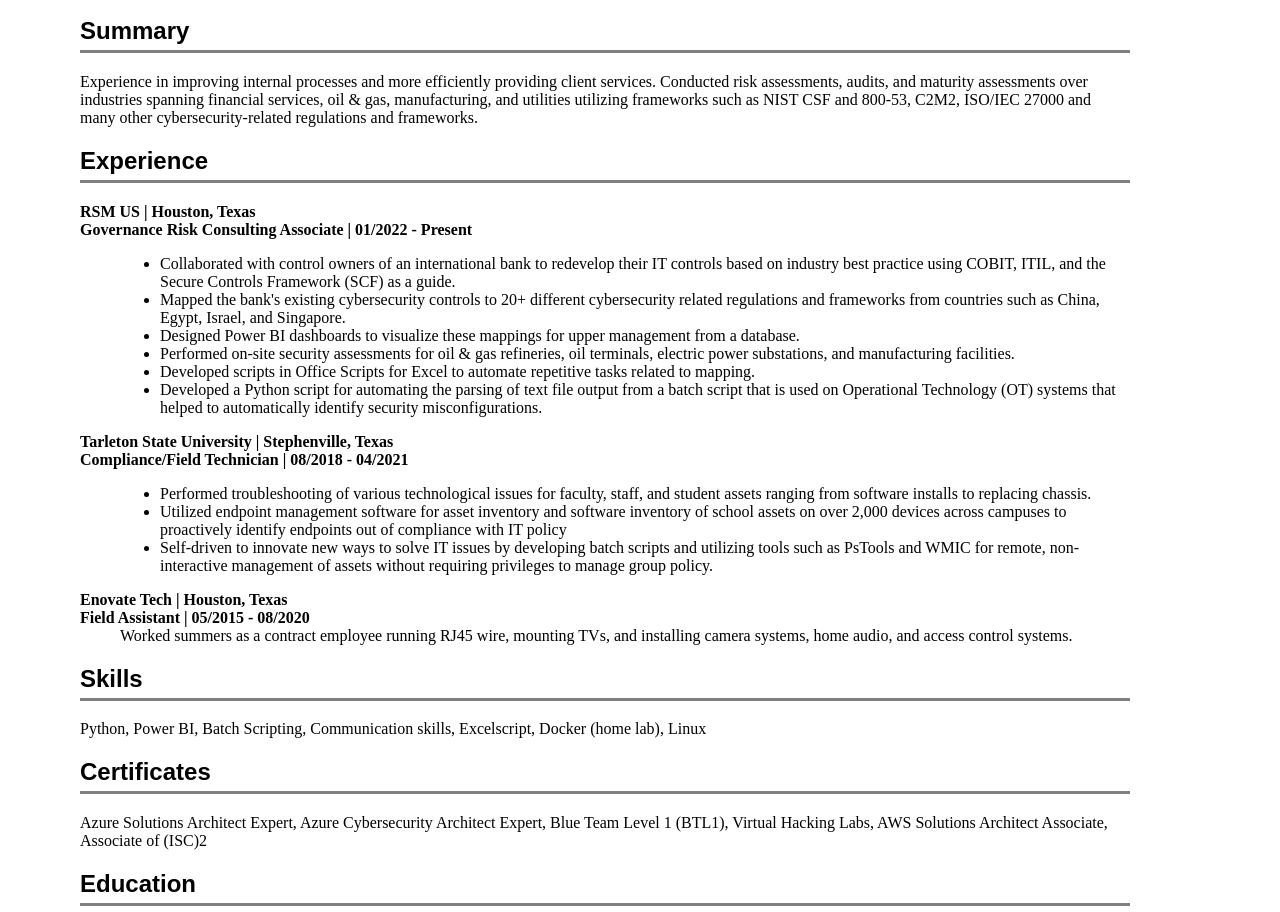
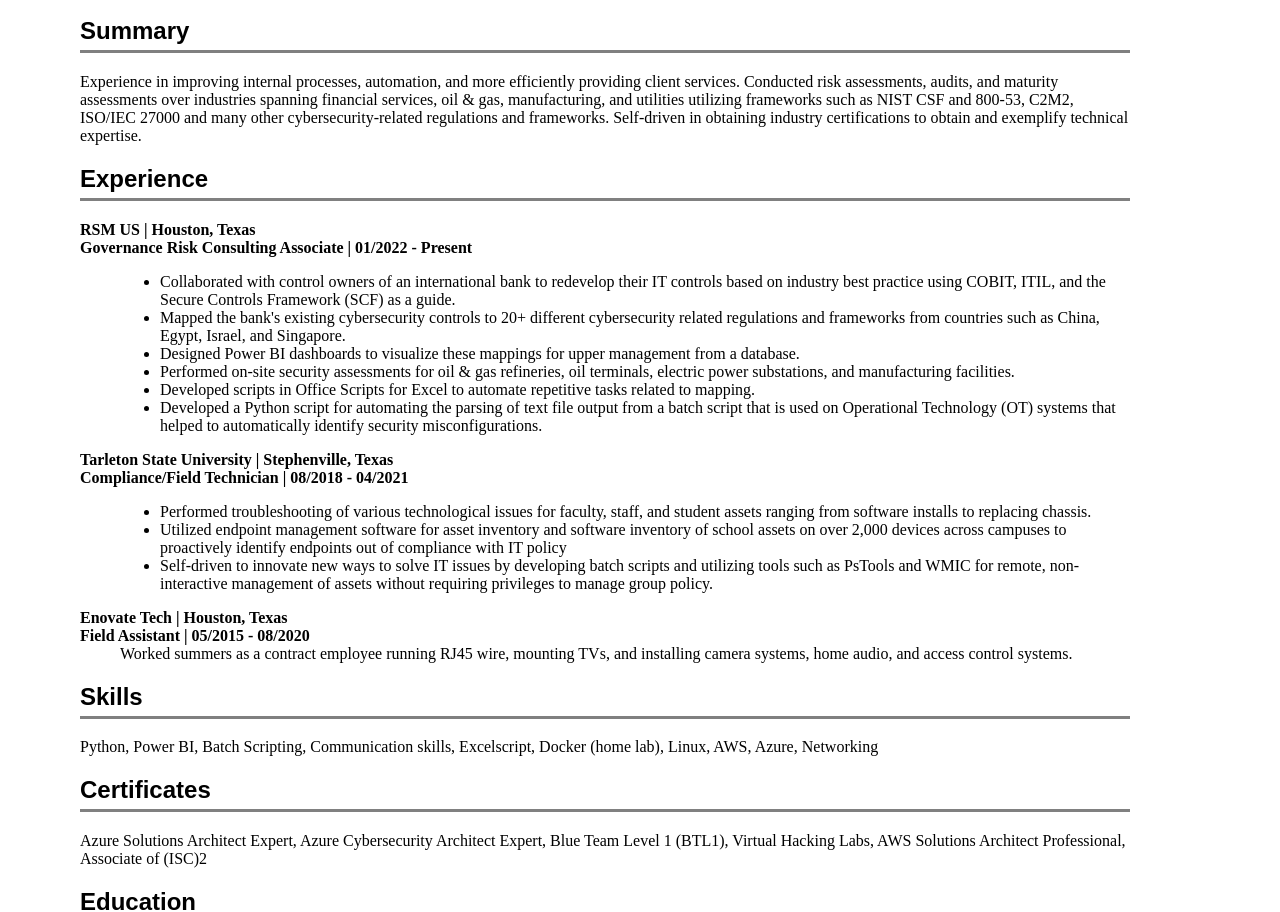
Before and after one commit to EclecticEater/static_site, a plain HTML site: page index.html in a window 1280 px wide. Shown: the part 169-1081 px from the top of the page. Drawn offline with Linux system fonts and the light colour scheme; no server answers.

Commit message:
Update index.html

```diff
--- a/index.html
+++ b/index.html
@@ -34,9 +34,10 @@ loadXMLDoc();
 	(555) 555-5555 | <a href="mailto:test@test.com">test@test.com</a>| Houston, Texas</p>
   	<h2 class="section">Summary</h2>
   	<p>
-  	Experience in improving internal processes and more efficiently providing client services. Conducted risk assessments,
-	audits, and maturity assessments over industries spanning financial services, oil & gas, manufacturing, and utilities utilizing
-	frameworks such as NIST CSF and 800-53, C2M2, ISO/IEC 27000 and many other cybersecurity-related regulations and frameworks.
+  	Experience in improving internal processes, automation, and more efficiently providing client services. Conducted risk
+assessments, audits, and maturity assessments over industries spanning financial services, oil & gas, manufacturing, and
+utilities utilizing frameworks such as NIST CSF and 800-53, C2M2, ISO/IEC 27000 and many other cybersecurity-related
+regulations and frameworks. Self-driven in obtaining industry certifications to obtain and exemplify technical expertise.
   	</p>
   	<h2 class="section">Experience</h3>
   	<dl>
@@ -70,10 +71,10 @@ Technology (OT) systems that helped to automatically identify security misconfig
   	    <dd>Worked summers as a contract employee running RJ45 wire, mounting TVs, and installing camera systems, home audio,
 		and access control systems.</dd>
   	<h2 class="section">Skills</h3>
-  	<p>Python, Power BI, Batch Scripting, Communication skills, Excelscript, Docker (home lab), Linux</p>
+  	<p>Python, Power BI, Batch Scripting, Communication skills, Excelscript, Docker (home lab), Linux, AWS, Azure, Networking</p>
 	<h2 class="section">Certificates</h3>
   	<p>Azure Solutions Architect Expert, Azure Cybersecurity Architect Expert, Blue Team Level 1 (BTL1), Virtual Hacking Labs,
-AWS Solutions Architect Associate, Associate of (ISC)<super>2</super></p>
+AWS Solutions Architect Professional, Associate of (ISC)<super>2</super></p>
 	<h2 class="section">Education</h3>
   	<dl>
   	  <dt><b>Tarleton State University | Stephenville, TX<br>Computer Information Systems | 12/2021</b></dt>
```
